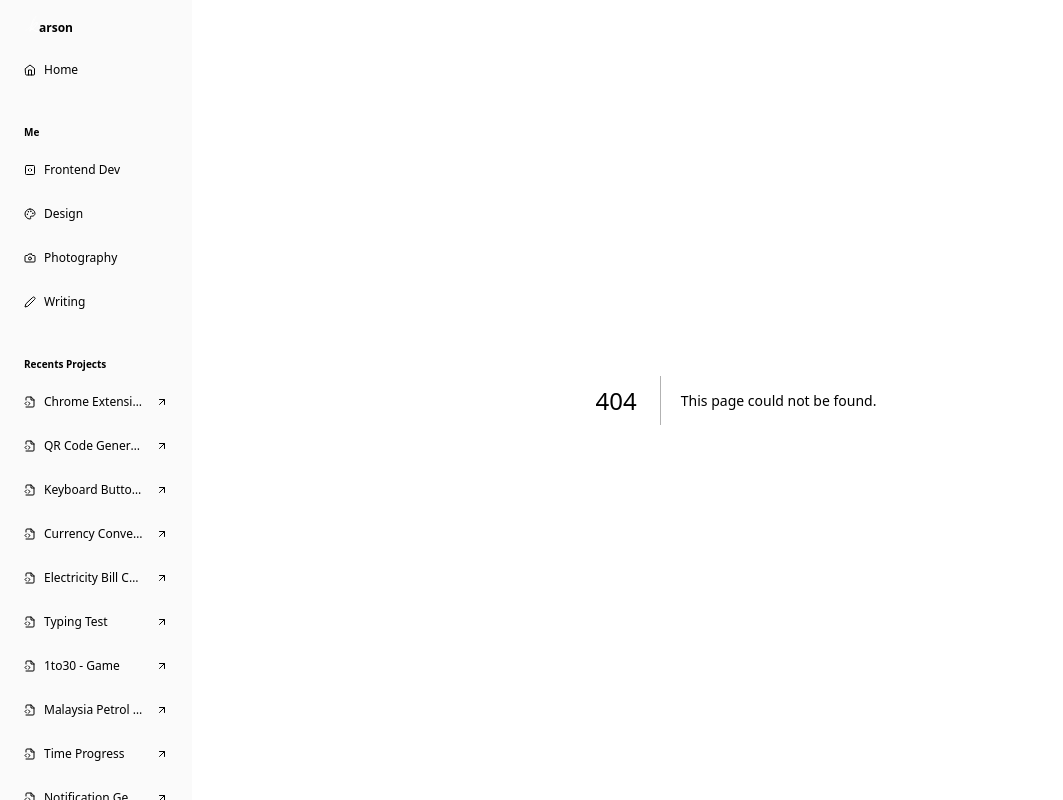
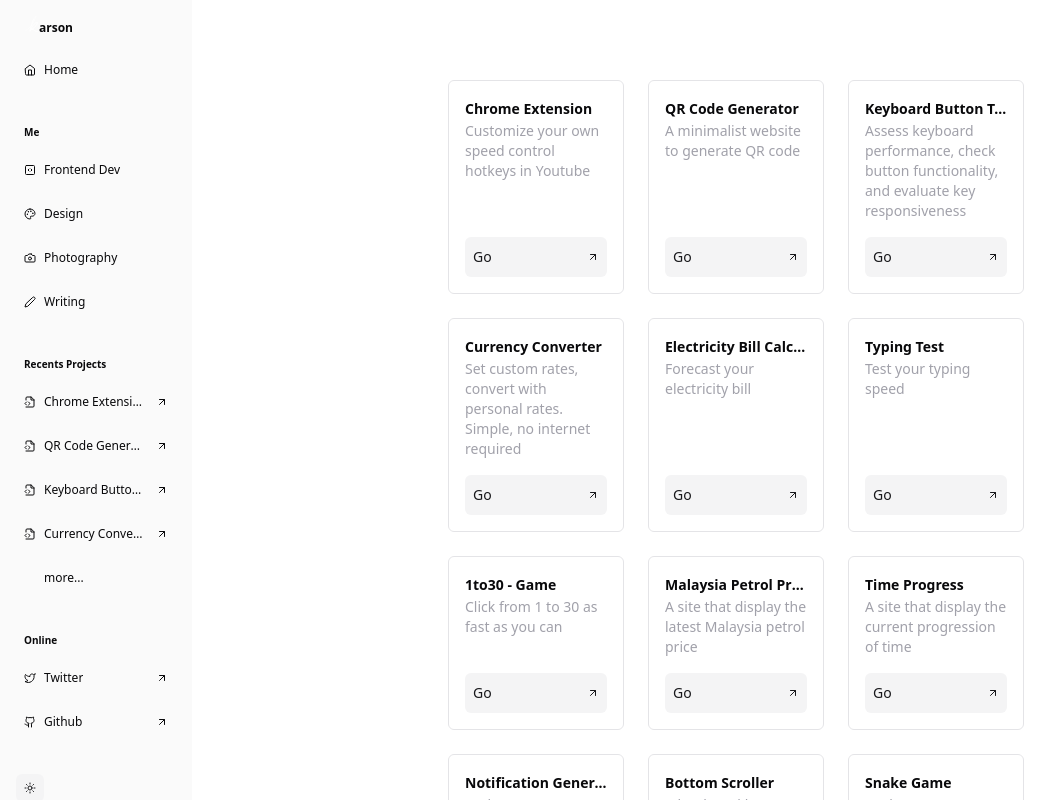
Before and after one commit to krsntn/dev-site-2023, a Next.js app: page /projects in a window 1280 px wide. Before the commit this address had no page. Shown: the whole page, without its empty margins (0-1063 px from the left). Built offline with nearby package versions, Linux system fonts and the light colour scheme.

Commit message:
fix minor bugs

```diff
--- a/app/dev/page.tsx
+++ b/app/dev/page.tsx
@@ -1,6 +1,6 @@
 import stack from "@/src/data/stack.json";
 import { GithubDataType } from "@/src/lib/writing";
-import { ExternalLink, Loader2 } from "lucide-react";
+import { ExternalLink } from "lucide-react";
 import Image from "next/image";
 import Link from "next/link";
 
@@ -21,6 +21,7 @@ const posClasses = "text-zinc-500 dark:text-zinc-400";
 async function getGithubData() {
   const res = await fetch(
     "https://api.github.com/users/krsntn/repos?sort=pushed",
+    { next: { revalidate: 3600 } },
   );
 
   if (!res.ok) {
@@ -173,7 +174,6 @@ export default async function Dev() {
             </div>
           </div>
         </div>
-        <Loader2 className="animate-spin" size={16} strokeWidth={2} />
       </div>
     </div>
   );
--- /dev/null
+++ b/app/projects/page.tsx
@@ -0,0 +1,50 @@
+import { Button } from "@/src/components/ui/button";
+import projects from "@/src/data/projects.json";
+import { ArrowUpRight } from "lucide-react";
+import Link from "next/link";
+
+const gridClasses = "grid md:grid-cols-3 gap-2 md:gap-6";
+
+export default async function Projects() {
+  return (
+    <div className="leading-6 px-4 pt-14 lg:pt-20 pb-16">
+      <div className="mx-auto max-w-xl flex gap-16">
+        <ul className={gridClasses}>
+          {projects.map((x, index) => (
+            <li
+              key={index}
+              className="flex-1 border border-zinc-200 dark:border-zinc-600 rounded-md p-4 flex flex-col justify-between gap-4 hover:scale-110 transition"
+            >
+              <div>
+                <div className="flex items-center overflow-hidden">
+                  <span className="flex-1 truncate font-semibold">
+                    {x.title}
+                  </span>
+                </div>
+                <div className="flex items-center">
+                  <span className="flex-1 text-sm text-zinc-400">
+                    {x.description}
+                  </span>
+                </div>
+              </div>
+
+              <Link
+                href={x.link.href}
+                rel="noopener noreferrer"
+                target="_blank"
+              >
+                <Button
+                  variant="secondary"
+                  className="p-0 px-2 flex justify-between w-full"
+                >
+                  Go
+                  <ArrowUpRight className="h-3 w-3 shrink-0" />
+                </Button>
+              </Link>
+            </li>
+          ))}
+        </ul>
+      </div>
+    </div>
+  );
+}
--- a/app/sideNav.tsx
+++ b/app/sideNav.tsx
@@ -127,7 +127,7 @@ const SideNav = () => {
             </div>
 
             <ul className="flex flex-col gap-1">
-              {projects.map((x, index) => (
+              {projects.slice(0, 4).map((x, index) => (
                 <li key={index}>
                   <Link
                     href={x.link.href}
@@ -151,6 +151,19 @@ const SideNav = () => {
                   </Link>
                 </li>
               ))}
+              <li>
+                <Link href={"/projects"} onClick={() => setIsOpen(false)}>
+                  <Button
+                    variant="ghost"
+                    className={twMerge(buttonClasses, "justify-between gap-3")}
+                  >
+                    <div className="flex items-center overflow-hidden">
+                      <div className="mr-2 h-3 w-3" />
+                      <span className="flex-1 truncate">more...</span>
+                    </div>
+                  </Button>
+                </Link>
+              </li>
             </ul>
           </div>
 
--- a/app/writing/[slug]/error.tsx
+++ b/app/writing/[slug]/error.tsx
@@ -3,9 +3,11 @@
 import { useEffect } from "react";
 import { ShieldAlert } from "lucide-react";
 
-export default function Error({ error }: { error: Error }) {
+export default function Error({ error }: { error: Error | undefined }) {
   useEffect(() => {
-    console.error(error);
+    if (error) {
+      console.error(error);
+    }
   }, [error]);
 
   return (
--- a/app/writing/[slug]/page.tsx
+++ b/app/writing/[slug]/page.tsx
@@ -3,16 +3,13 @@ import Image from "next/image";
 import { Document } from "@contentful/rich-text-types";
 import PostBody from "./postBody";
 import { format } from "date-fns";
+import Error from "./error";
 
 async function getPost({ slug }: { slug: string }) {
   const res = await client.getEntries({
     content_type: "pageBlogPost",
     "fields.slug": slug,
   });
-
-  if (res.items.length <= 0) {
-    throw new Error("No article found");
-  }
 
   return res.items[0];
 }
@@ -24,7 +21,7 @@ type TFeaturedImage = {
 export default async function Post({ params }: { params: { slug: string } }) {
   const { slug } = params;
   const post = await getPost({ slug });
-  if (!post) return null;
+  if (!post) return <Error error={undefined} />;
 
   const featuredImg = (post.fields.featuredImage as TFeaturedImage).fields.file
     .url;
```
